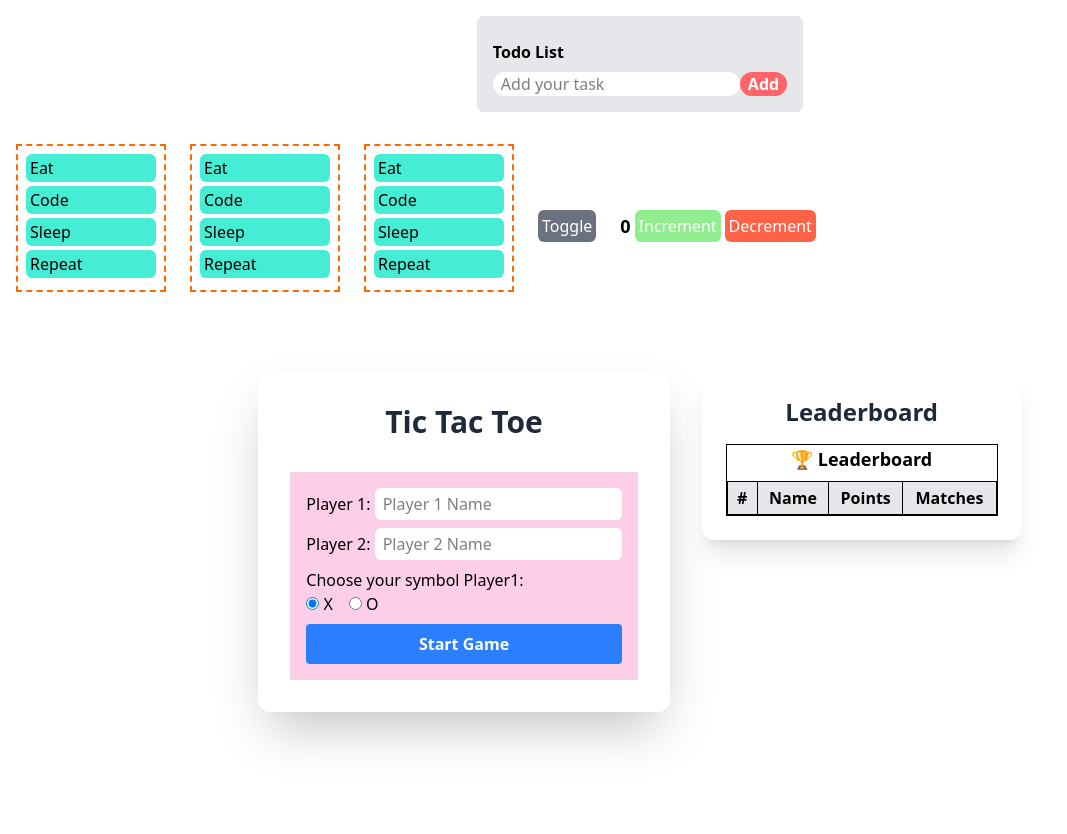
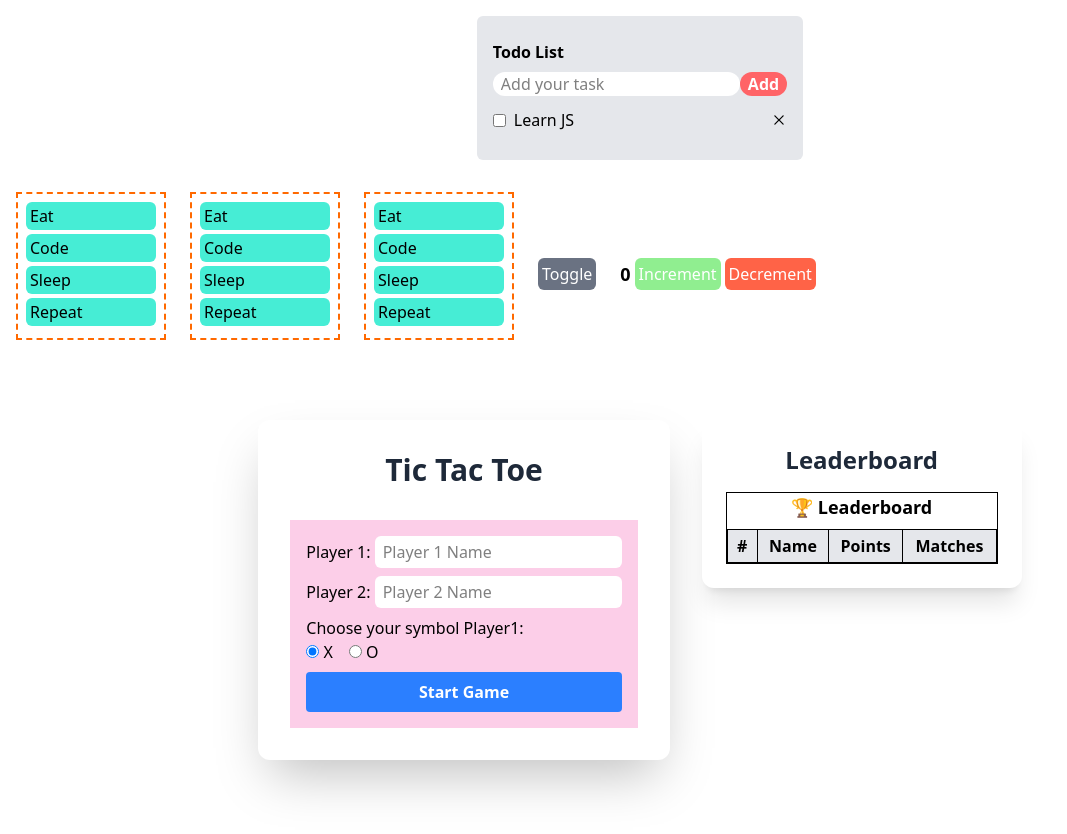
Before and after one commit to verma2510/react-project, a React (Vite) app: page / in a window 1280 px wide. Shown: the top 834 px of the page, without its empty margins (0-1067 px from the left). Built offline with nearby package versions, Linux system fonts and the light colour scheme.

Commit message:
todo list component added

```diff
--- a/package.json
+++ b/package.json
@@ -13,6 +13,7 @@
     "@tailwindcss/vite": "^4.1.7",
     "react": "^19.1.0",
     "react-dom": "^19.1.0",
+    "react-icons": "^5.5.0",
     "tailwindcss": "^4.1.7"
   },
   "devDependencies": {
--- a/src/components/TodoContainer.tsx
+++ b/src/components/TodoContainer.tsx
@@ -1,6 +1,7 @@
 import React from "react";
 import TodoTextfield from "./TodoTextfield";
 import TodoButton from "./TodoButton";
+import TodoList from "./TodoList";
 
 const TodoContainer: React.FC = () => {
     return (
@@ -8,6 +9,7 @@ const TodoContainer: React.FC = () => {
             <p className="font-bold py-2" >Todo List</p>
             <TodoTextfield placeholder="Add your task"/>
             <TodoButton name="Add"/>
+            <TodoList listName="Learn JS"/>
         </div>
     )
 }
--- /dev/null
+++ b/src/components/TodoList.tsx
@@ -0,0 +1,18 @@
+import React from "react";
+import { RxCross2 } from "react-icons/rx";
+
+interface TodoListProps{
+    listName: string
+}
+
+const TodoList: React.FC<TodoListProps> = (props) => {
+    return(
+        <div className="flex items-center py-3 gap-2">
+            <input type="checkbox"/>
+            <span className="flex-1 text-left">{props.listName}</span>
+            <span className="cursor-pointer"><RxCross2/></span>
+        </div>
+    )
+}
+
+export default TodoList;
```
Also changed, not shown: 1 other file (tests, documents, lock files or other folders).
